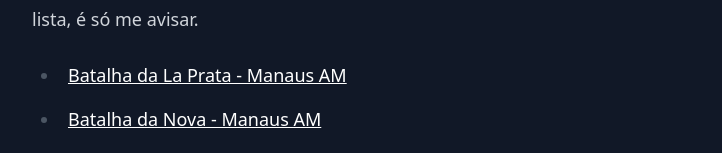
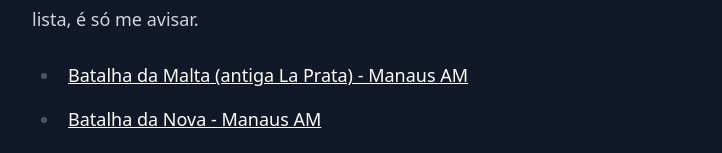
Before and after one commit to wdsrocha/miniatura-batalhas-de-rima, a Next.js app: page /sobre in a window 1280 px wide. Shown: the part 1933-2086 px from the top of the page, without its empty margins (256-978 px from the left). Built offline with nearby package versions, Linux system fonts and the light colour scheme.

Commit message:
Update new La Prata's name (Malta)

```diff
--- a/src/app/sobre/page.tsx
+++ b/src/app/sobre/page.tsx
@@ -80,8 +80,8 @@ export default function AboutPage() {
           </p>
           <ul>
             <li>
-              <a href="https://www.youtube.com/@batalhadalaprata">
-                Batalha da La Prata - Manaus AM
+              <a href="https://www.youtube.com/@batalhadamalta">
+                Batalha da Malta (antiga La Prata) - Manaus AM
               </a>
             </li>
             <li>
```
